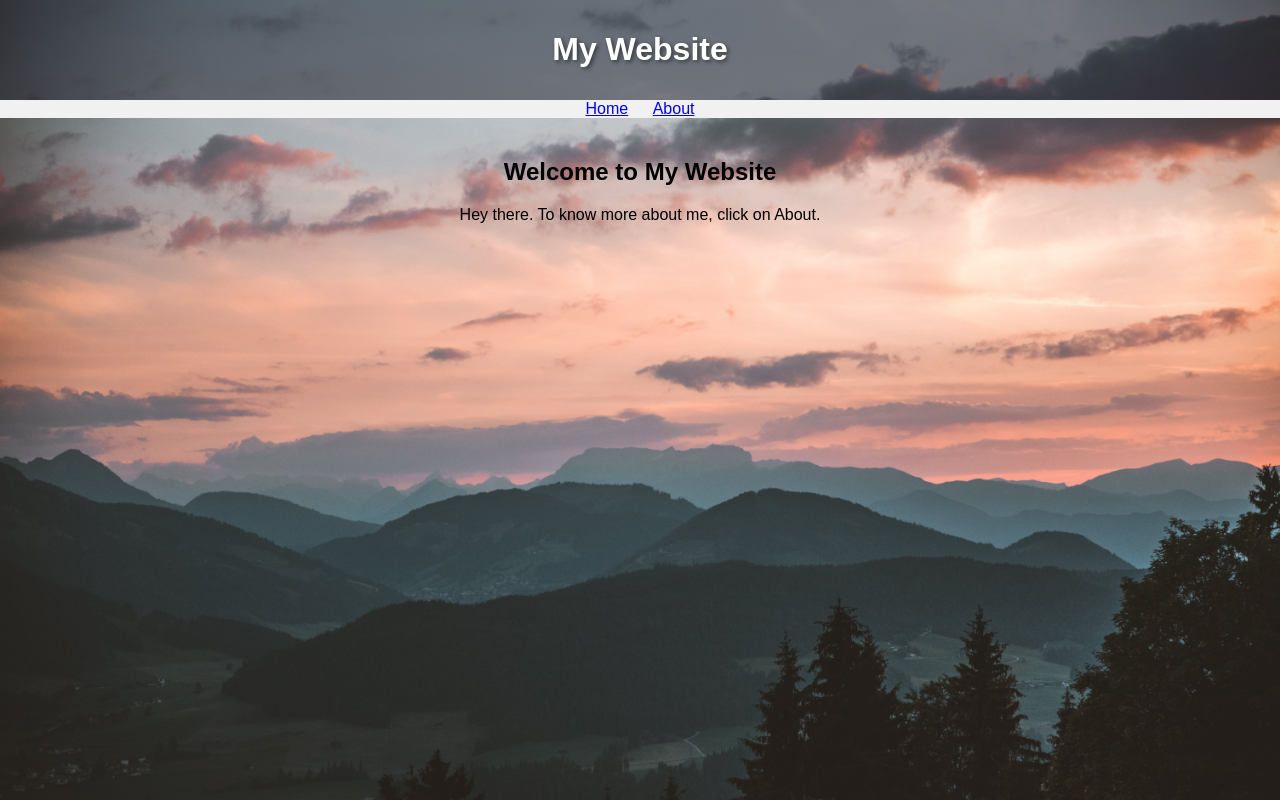
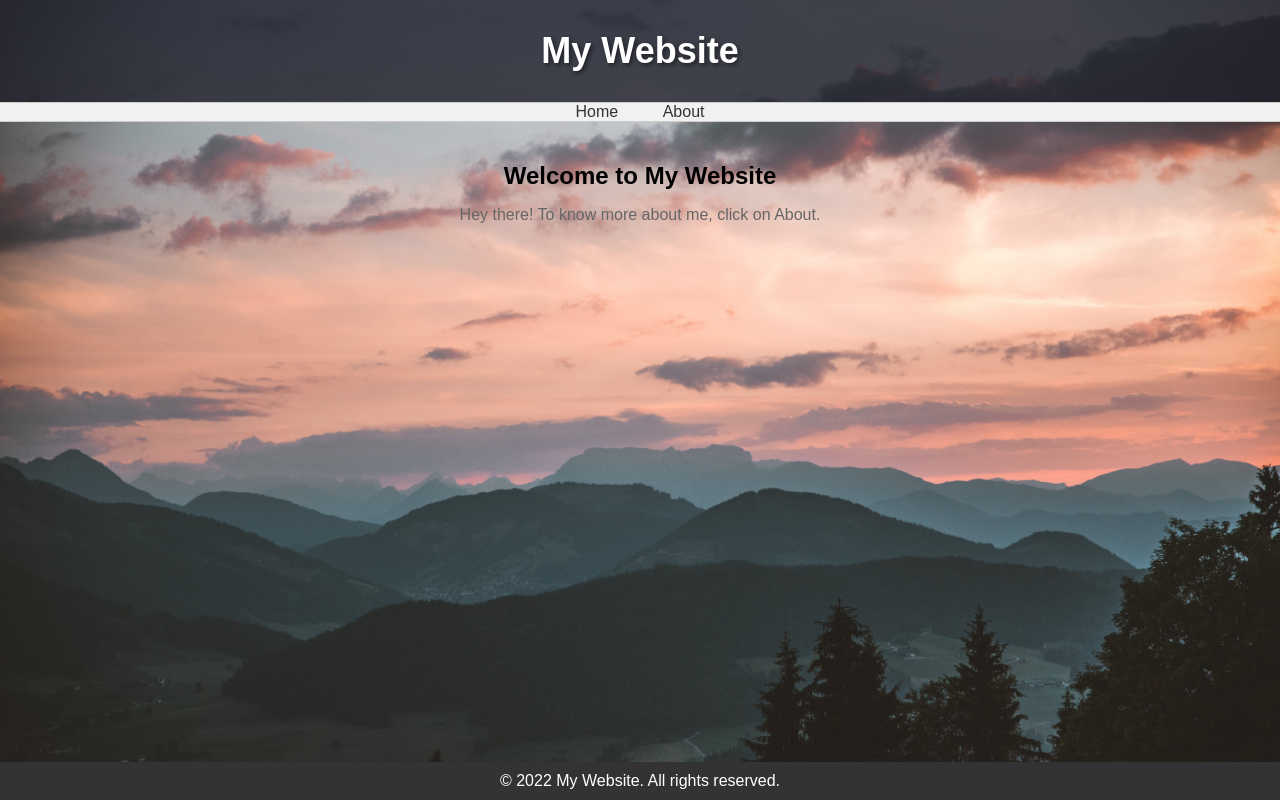
Before and after one commit to AdityaRevanth/MyWebsite, a plain HTML site: page index.html in a window 1280 px wide. Drawn offline with Linux system fonts and the light colour scheme.

Commit message:
Update header and footer styles

```diff
--- a/index.html
+++ b/index.html
@@ -17,16 +17,7 @@
               text-align: center;
               padding: 10px 0;
               position: relative;
-          }
-
-          header:before {
-              content: "";
-              position: absolute;
-              top: 0;
-              right: 0;
-              bottom: 0;
-              left: 0;
-              background-color: rgba(31, 31, 42, 0.5);
+              background-color: rgba(31, 31, 42, 0.8);
           }
 
           header h1 {
@@ -34,6 +25,9 @@
               z-index: 1;
               color: white;
               text-shadow: 2px 2px 4px rgba(0, 0, 0, 0.5);
+              font-size: 36px;
+              margin: 0;
+              padding: 20px;
           }
 
           nav ul {
@@ -42,6 +36,8 @@
               padding: 0;
               background-color: #f1f1f1;
               text-align: center;
+              border-top: 1px solid #ccc;
+              border-bottom: 1px solid #ccc;
           }
 
           nav ul li {
@@ -49,9 +45,32 @@
               margin: 0 10px;
           }
 
+          nav ul li a {
+              text-decoration: none;
+              color: #333;
+              padding: 10px;
+              border-radius: 5px;
+              transition: background-color 0.3s ease;
+          }
+
+          nav ul li a:hover {
+              background-color: #333;
+              color: white;
+          }
+
           section {
               padding: 20px;
               text-align: center;
+          }
+
+          section h2 {
+              font-size: 24px;
+              margin-bottom: 10px;
+          }
+
+          section p {
+              font-size: 16px;
+              color: #666;
           }
 
           footer {
@@ -81,5 +100,12 @@
 
       <section>
           <h2>Welcome to My Website</h2>
-          <p>Hey there. To know more about me, click on About.</p>
+          <p>Hey there! To know more about me, click on About.</p>
+      </section>
+
+      <footer>
+          &copy; 2022 My Website. All rights reserved.
+      </footer>
+
+  </body>
 </html>
```
